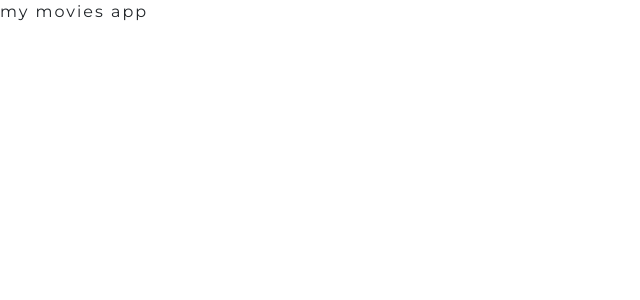
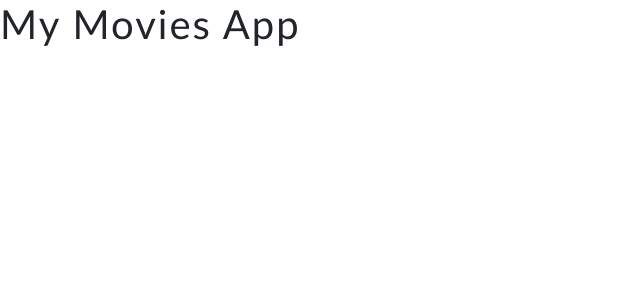
Before and after one commit to seivanesandro/Movies_App, a React (Create React App) app: page / in a window 1280 px wide. Shown: the top 300 px of the page, without its empty margins (0-640 px from the left). Built offline with nearby package versions, Linux system fonts and the light colour scheme.

Commit message:
prepare the OMDb website API URL

```diff
--- a/src/App.js
+++ b/src/App.js
@@ -1,9 +1,13 @@
 import React from 'react'
+
+//const apiKey = process.env.REACT_APP_API_KEY;
+//const apiId = process.env.REACT_APP_API_ID;
+//const apiUrl = process.env.REACT_APP_API_URL;
 
 const App = () => {
   return (
     <div className="App">
-      my movies app
+      <h1>My Movies App</h1>
     </div>
   )
 }
--- a/src/index.css
+++ b/src/index.css
@@ -6,7 +6,9 @@
 
 body {
   margin: 0;
-  font-family: 'Montserrat', sans-serif;
+  font-family: "Trebuchet MS",
+    Helvetica,
+    sans-serif;
   font-optical-sizing: none;
   font-weight: 400;
   font-style: normal;
@@ -15,6 +17,8 @@ body {
   letter-spacing: 2px;
 
   scrollbar-color: transparent !important;
+  /*scroll de baixo*/
   overflow-x: hidden !important;
+  /*scroll do lado*/
   overflow-y: auto !important;
 }
```
